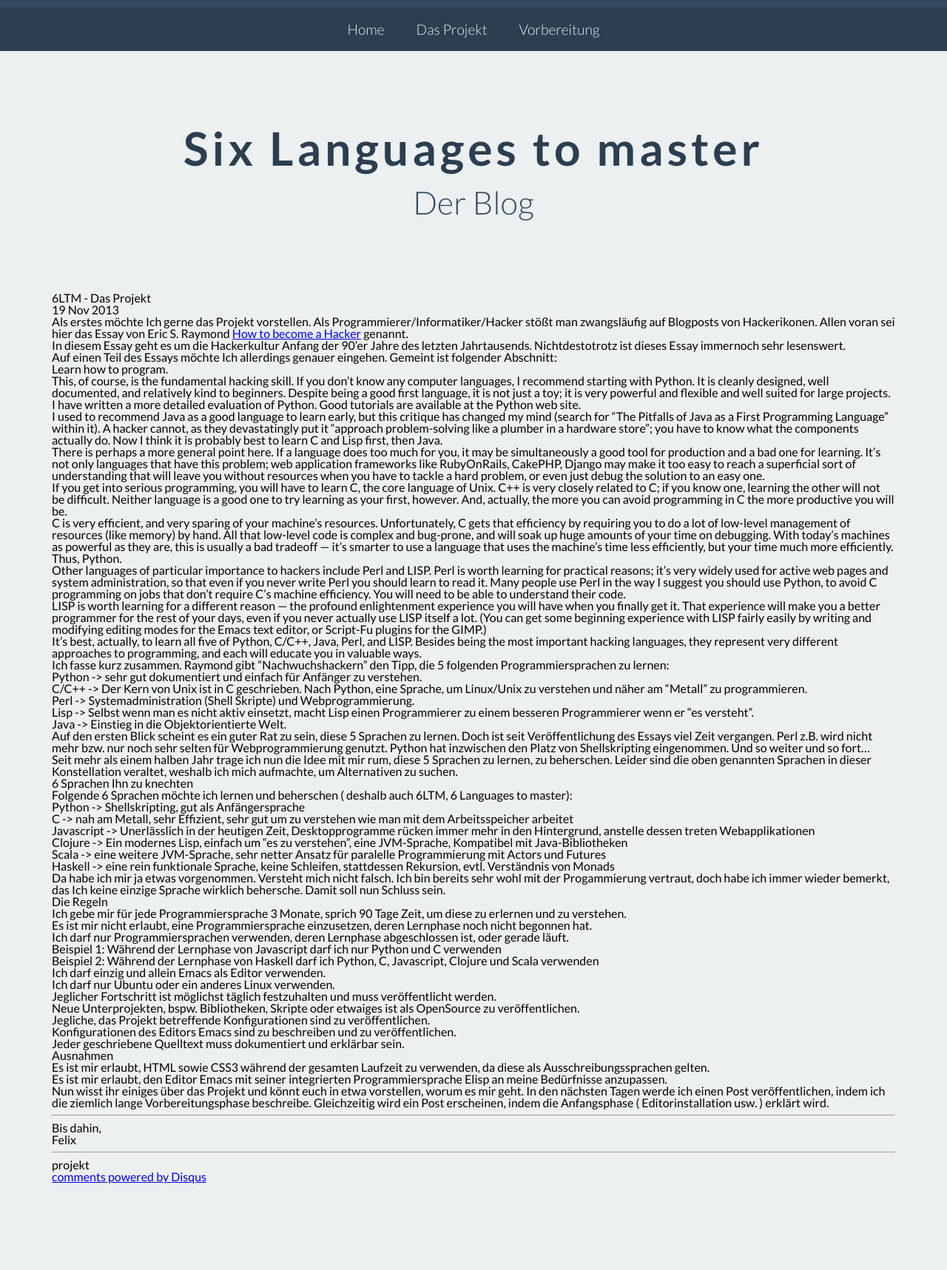
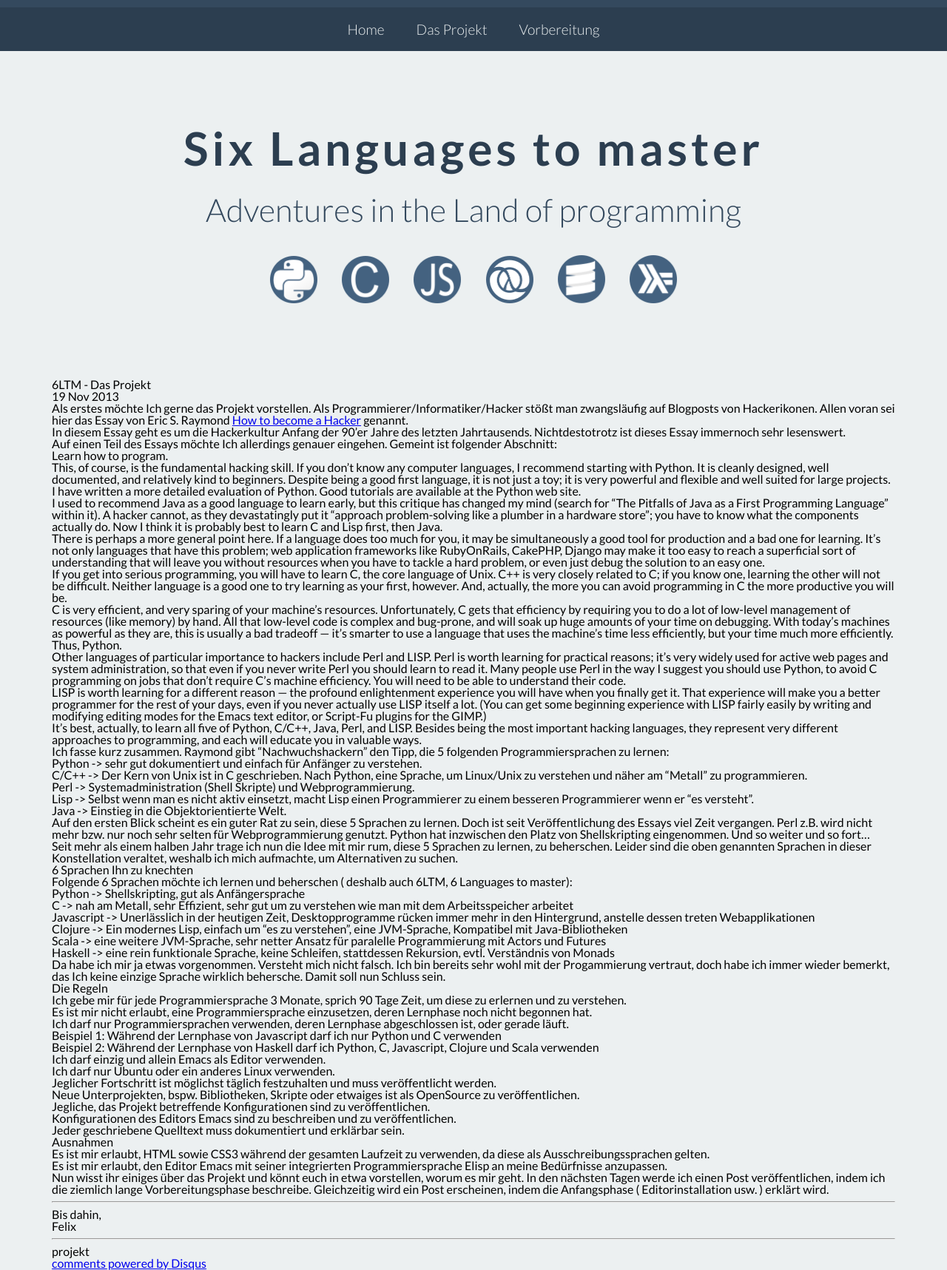
Before and after one commit to 6LTM/6ltm.github.io, a Jekyll site: the page built from _posts/2013-11-19-6ltm-das-projekt.md, in a window 1280 px wide. Shown: the whole page at 74% size. Built offline with Jekyll 4.4.1, drawn with Linux system fonts in a browser that asks for light colours; nearby versions of some CDN libraries; Markdown is read by kramdown in place of the engine named in the settings; comment, search, counter and statistics services are not loaded; before the commit the page ends 1600 px from its top, so only the background shows below that.

Commit message:
added logos to header, chaged styling of header, changed description in header

```diff
--- a/_includes/header.html
+++ b/_includes/header.html
@@ -25,5 +25,13 @@
 
     <header>
        <h1>Six Languages to master</h1>
-       <h3>Der Blog</h3>
+       <h3>Adventures in the Land of programming</h3>
+       <section id="logos">
+         <img src="/img/python.png" alt="python-logo"/>
+         <img src="/img/c.png" alt="c-logo"/>
+         <img src="/img/js.png" alt="js-logo"/>
+         <img src="/img/clojure.png" alt="clojure-logo"/>
+         <img src="/img/scala.png" alt="scala-logo"/>
+         <img src="/img/haskell.png" alt="haskell-logo"/>
+       </section>
     </header>
--- a/css/screen.css
+++ b/css/screen.css
@@ -251,12 +251,56 @@ header h3 {
 @media (min-width: 768px) {
   /* line 29, ../_sass/header.scss */
   header h3 {
+    margin-top: 25px;
     font-size: 2.4em;
   }
 }
 @media (min-width: 992px) {
   /* line 29, ../_sass/header.scss */
   header h3 {
+    margin-top: 30px;
     font-size: 2.7em;
   }
 }
+/* line 48, ../_sass/header.scss */
+header #logos {
+  margin-top: 20px;
+  text-align: center;
+}
+@media (min-width: 768px) {
+  /* line 48, ../_sass/header.scss */
+  header #logos {
+    margin-top: 30px;
+  }
+}
+@media (min-width: 992px) {
+  /* line 48, ../_sass/header.scss */
+  header #logos {
+    margin-top: 40px;
+  }
+}
+/* line 59, ../_sass/header.scss */
+header #logos img {
+  max-width: 2em;
+  margin: 0 5px;
+}
+@media (min-width: 480px) {
+  /* line 59, ../_sass/header.scss */
+  header #logos img {
+    max-width: 2.5em;
+  }
+}
+@media (min-width: 768px) {
+  /* line 59, ../_sass/header.scss */
+  header #logos img {
+    margin: 0 10px;
+    max-width: 3em;
+  }
+}
+@media (min-width: 992px) {
+  /* line 59, ../_sass/header.scss */
+  header #logos img {
+    margin: 0 15px;
+    max-width: 4em;
+  }
+}
```
Also changed, not shown: _sass/header.scss (+31 -0 lines), css/header.css (+44 -0 lines), img/c.png (added), img/clojure.png (added), img/haskell.png (added), img/js.png (added), img/python.png (added), img/scala.png (added).
